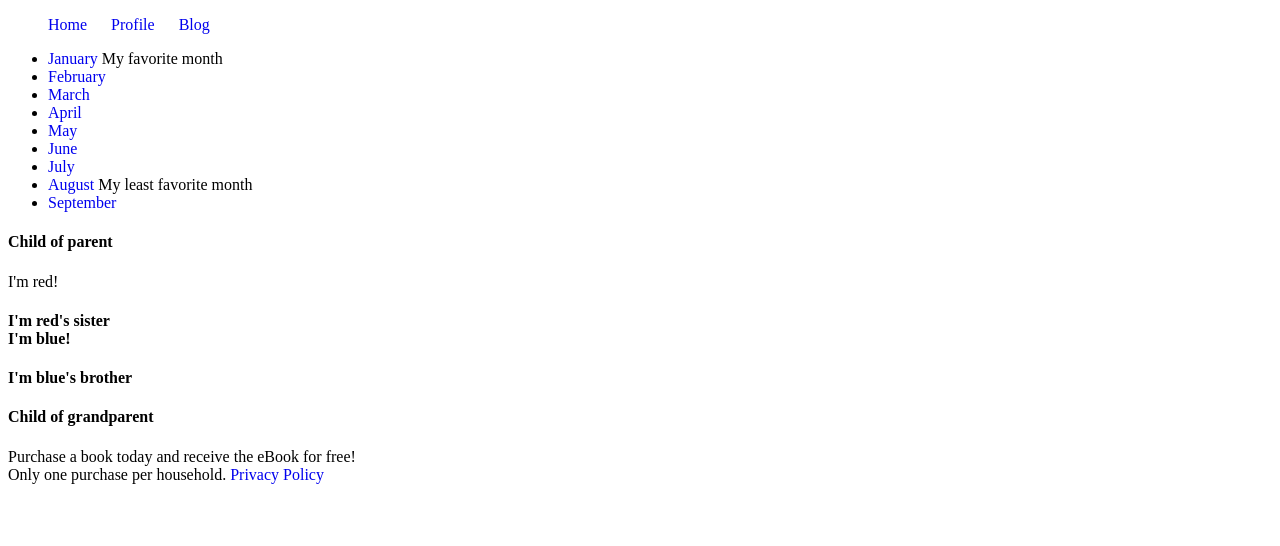
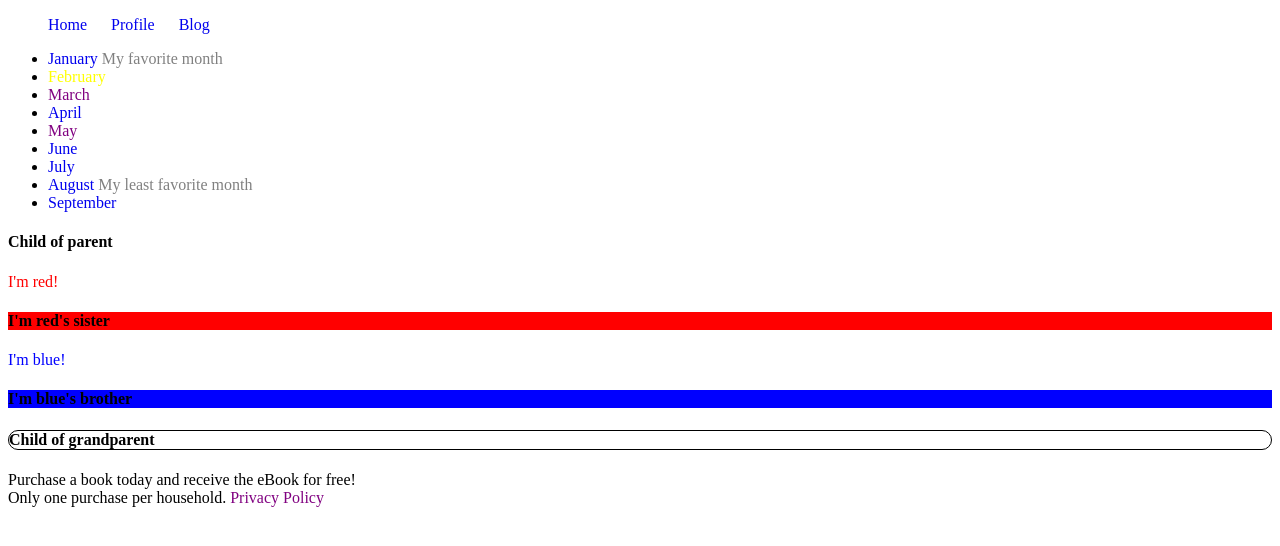
Before and after one commit to micahp0506/quizzes, a plain HTML site: page quizzes/css101.html in a window 1280 px wide. Drawn offline with Linux system fonts and the light colour scheme.

Commit message:
Additional styling made to css. Styled Artice nad DIV after.

```diff
--- a/quizzes/css101.css
+++ b/quizzes/css101.css
@@ -11,3 +11,38 @@
 a {
 	text-decoration: none;
 }
+
+/*Article*/
+.disabled {
+	color: grey;
+}
+
+a .disabled {
+	color: purple;
+}
+
+.active {
+	color: yellow;
+}
+
+/*Div after article*/
+.red {
+	color: red;
+}
+
+.blue {
+	color: blue;
+}
+
+.background-red {
+	background: red;
+}
+
+.background-blue {
+	background: blue;
+}
+
+.border {
+	border: 1px solid black;
+	border-radius: 10px;
+}
--- a/quizzes/css101.html
+++ b/quizzes/css101.html
@@ -96,13 +96,13 @@
       <div class="parent">
         <h4>Child of parent</h4>
         <div>
-          <div>I'm red!</div>
-          <h4>I'm red's sister
-          <div>I'm blue!</div>
-          <h4>I'm blue's brother</h4>
+          <div class="red">I'm red!</div>
+          <h4 class="background-red">I'm red's sister</h4>
+          <div class="blue">I'm blue!</div>
+          <h4 class = "background-blue">I'm blue's brother</h4>
         </div>
       </div>
-      <h4>Child of grandparent</h4>
+      <h4 class="border">Child of grandparent</h4>
     </div>
 
     <footer class="padded">
@@ -118,7 +118,7 @@
               Privacy Policy
             </span>
           </span>
-
+        </a>
       </div>
     </footer>
   </body>
```
